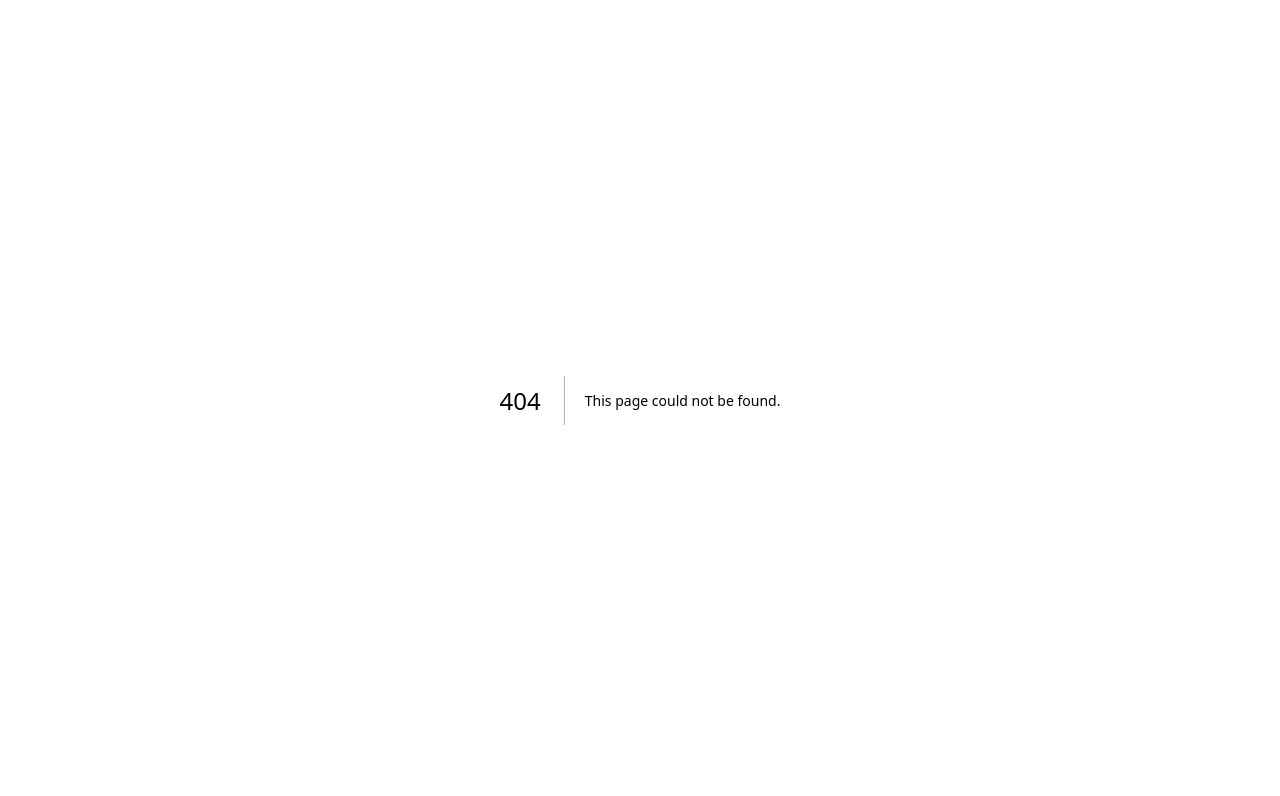
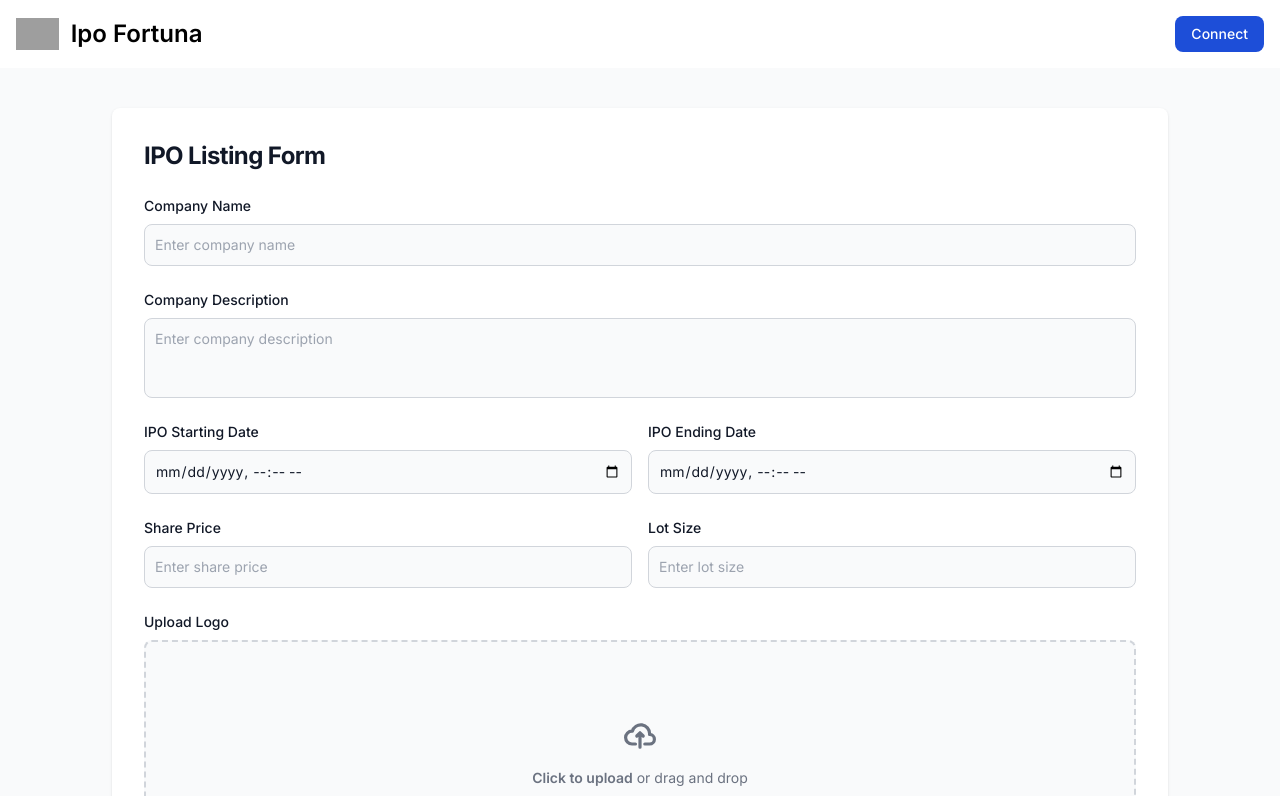
Before and after one commit to ameypte/ipo-web3, a Next.js app: page /addcompany in a window 1280 px wide. Before the commit this address had no page. Shown: the top 796 px of the page. Built offline with nearby package versions, Linux system fonts and the light colour scheme; grey boxes are pictures that could not be loaded.

Commit message:
Addcompanypage

```diff
--- /dev/null
+++ b/app/addcompany/page.js
@@ -0,0 +1,190 @@
+// Import necessary modules and components
+import React from "react";
+import NavBar from "@/app/components/NavBar";
+
+export default function IPOListingForm() {
+  return (
+    <>
+      {/* Include the NavBar component */}
+      <NavBar />
+
+      {/* IPO Listing Form Section */}
+      <section className="bg-gray-50 dark:bg-gray-900">
+        <div className="py-10 px-28">
+          <div className="w-full bg-white rounded-lg shadow dark:border md:mt-0 xl:p-0 dark:bg-gray-800 dark:border-gray-700">
+            <div className="p-6 space-y-4 md:space-y-6 sm:p-8">
+              <h1 className="text-xl font-bold leading-tight tracking-tight text-gray-900 md:text-2xl dark:text-white">
+                IPO Listing Form
+              </h1>
+              <div className="space-y-4 md:space-y-6">
+                {/* Recipe Name Input */}
+                <div>
+                  <label
+                    htmlFor="recipeName"
+                    className="block mb-2 text-sm font-medium text-gray-900 dark:text-white"
+                  >
+                    Company Name
+                  </label>
+                  <input
+                    type="text"
+                    name="recipeName"
+                    id="recipeName"
+                    className="bg-gray-50 border border-gray-300 text-gray-900 sm:text-sm rounded-lg focus:ring-blue-600 focus:border-blue-600 block w-full p-2.5 dark:bg-gray-700 dark:border-gray-600 dark:placeholder-gray-400 dark:text-white dark:focus:ring-blue-500 dark:focus:border-blue-500"
+                    placeholder="Enter company name"
+                    required
+                  />
+                </div>
+
+                {/* Description Textarea */}
+                <div>
+                  <label
+                    htmlFor="description"
+                    className="block mb-2 text-sm font-medium text-gray-900 dark:text-white"
+                  >
+                    Company Description
+                  </label>
+                  <textarea
+                    name="description"
+                    id="description"
+                    className="bg-gray-50 border border-gray-300 text-gray-900 sm:text-sm rounded-lg focus:ring-blue-600 focus:border-blue-600 block w-full p-2.5 h-20 resize-none dark:bg-gray-700 dark:border-gray-600 dark:placeholder-gray-400 dark:text-white dark:focus:ring-blue-500 dark:focus:border-blue-500"
+                    placeholder="Enter company description"
+                    required
+                  />
+                </div>
+
+                {/* IPO Starting and Ending Date Inputs (Side by Side) */}
+                <div className="flex flex-row space-x-4">
+                {/* IPO Starting Date Input */}
+                <div className="flex-grow">
+                    <label htmlFor="ipoStartDate" className="block mb-2 text-sm font-medium text-gray-900 dark:text-white">
+                    IPO Starting Date
+                    </label>
+                    <input
+                    type="datetime-local"
+                    name="ipoStartDate"
+                    id="ipoStartDate"
+                    className="bg-gray-50 border border-gray-300 text-gray-900 sm:text-sm rounded-lg focus:ring-blue-600 focus:border-blue-600 block w-full p-2.5 dark:bg-gray-700 dark:border-gray-600 dark:placeholder-gray-400 dark:text-white dark:focus:ring-blue-500 dark:focus:border-blue-500"
+                    required
+                    />
+                </div>
+
+                {/* IPO Ending Date Input */}
+                <div className="flex-grow">
+                    <label htmlFor="ipoEndDate" className="block mb-2 text-sm font-medium text-gray-900 dark:text-white">
+                    IPO Ending Date
+                    </label>
+                    <input
+                    type="datetime-local"
+                    name="ipoEndDate"
+                    id="ipoEndDate"
+                    className="bg-gray-50 border border-gray-300 text-gray-900 sm:text-sm rounded-lg focus:ring-blue-600 focus:border-blue-600 block w-full p-2.5 dark:bg-gray-700 dark:border-gray-600 dark:placeholder-gray-400 dark:text-white dark:focus:ring-blue-500 dark:focus:border-blue-500"
+                    required
+                    />
+                </div>
+                </div>
+
+                {/* Share Price and Lot Size Inputs (Side by Side) */}
+                <div className="flex flex-row space-x-4">
+                {/* Share Price Input */}
+                <div className="flex-grow">
+                    <label htmlFor="sharePrice" className="block mb-2 text-sm font-medium text-gray-900 dark:text-white">
+                    Share Price
+                    </label>
+                    <input
+                    type="text"
+                    name="sharePrice"
+                    id="sharePrice"
+                    className="bg-gray-50 border border-gray-300 text-gray-900 sm:text-sm rounded-lg focus:ring-blue-600 focus:border-blue-600 block w-full p-2.5 dark:bg-gray-700 dark:border-gray-600 dark:placeholder-gray-400 dark:text-white dark:focus:ring-blue-500 dark:focus:border-blue-500"
+                    placeholder="Enter share price"
+                    required
+                    />
+                </div>
+
+                {/* Lot Size Input */}
+                <div className="flex-grow">
+                    <label htmlFor="lotSize" className="block mb-2 text-sm font-medium text-gray-900 dark:text-white">
+                    Lot Size
+                    </label>
+                    <input
+                    type="text"
+                    name="lotSize"
+                    id="lotSize"
+                    className="bg-gray-50 border border-gray-300 text-gray-900 sm:text-sm rounded-lg focus:ring-blue-600 focus:border-blue-600 block w-full p-2.5 dark:bg-gray-700 dark:border-gray-600 dark:placeholder-gray-400 dark:text-white dark:focus:ring-blue-500 dark:focus:border-blue-500"
+                    placeholder="Enter lot size"
+                    required
+                    />
+                </div>
+                </div>
+
+                {/* Upload File */}
+                <div>
+                  <label
+                    htmlFor="file_input"
+                    className="block mb-2 text-sm font-medium text-gray-900 dark:text-white"
+                  >
+                    Upload Logo
+                  </label>
+                  <div className="flex items-center justify-center w-full">
+                    <label
+                      htmlFor="dropzone-file"
+                      className="flex flex-col items-center justify-center w-full h-64 border-2 border-gray-300 border-dashed rounded-lg cursor-pointer bg-gray-50 dark:hover:bg-gray-600 dark:bg-gray-700 hover:bg-gray-100 dark:border-gray-600 dark:hover:border-gray-500"
+                    >
+                      <div className="flex flex-col items-center justify-center pt-5 pb-6">
+                        <svg
+                          className="w-8 h-8 mb-4 text-gray-500 dark:text-gray-400"
+                          aria-hidden="true"
+                          xmlns="http://www.w3.org/2000/svg"
+                          fill="none"
+                          viewBox="0 0 20 16"
+                        >
+                          <path
+                            stroke="currentColor"
+                            strokeLinecap="round"
+                            strokeLinejoin="round"
+                            strokeWidth="2"
+                            d="M13 13h3a3 3 0 0 0 0-6h-.025A5.56 5.56 0 0 0 16 6.5 5.5 5.5 0 0 0 5.207 5.021C5.137 5.017 5.071 5 5 5a4 4 0 0 0 0 8h2.167M10 15V6m0 0L8 8m2-2 2 2"
+                          />
+                        </svg>
+                        <p className="mb-2 text-sm text-gray-500 dark:text-gray-400">
+                          <span className="font-semibold">Click to upload</span>{" "}
+                          or drag and drop
+                        </p>
+                        <p className="text-xs text-gray-500 dark:text-gray-400">
+                          PNG or JPG (MAX. 800x400px)
+                        </p>
+                      </div>
+                      <input
+                        id="dropzone-file"
+                        type="file"
+                        className="hidden"
+                      />
+                    </label>
+                  </div>
+                </div>
+
+                {/* Other Input Fields (Category, Servings, Cooking Time, etc.) */}
+
+                {/* Save and Cancel Buttons */}
+                <div className="flex flex-row justify-end space-x-4">
+                  <button
+                    type="button"
+                    className="text-white bg-green-600 hover:bg-green-700 focus:ring-4 focus:outline-none focus:ring-green-300 font-medium rounded-lg text-sm px-5 py-2.5 text-center dark:bg-green-600 dark:hover:bg-green-700 dark:focus:ring-green-800"
+                  >
+                    Save IPO
+                  </button>
+
+                  <button
+                    type="button"
+                    className="text-white bg-red-600 hover:bg-red-700 focus:ring-4 focus:outline-none focus:ring-red-300 font-medium rounded-lg text-sm px-5 py-2.5 text-center dark:bg-red-600 dark:hover:bg-red-700 dark:focus:ring-red-800"
+                  >
+                    Cancel
+                  </button>
+                </div>
+              </div>
+            </div>
+          </div>
+        </div>
+      </section>
+    </>
+  );
+}
```
